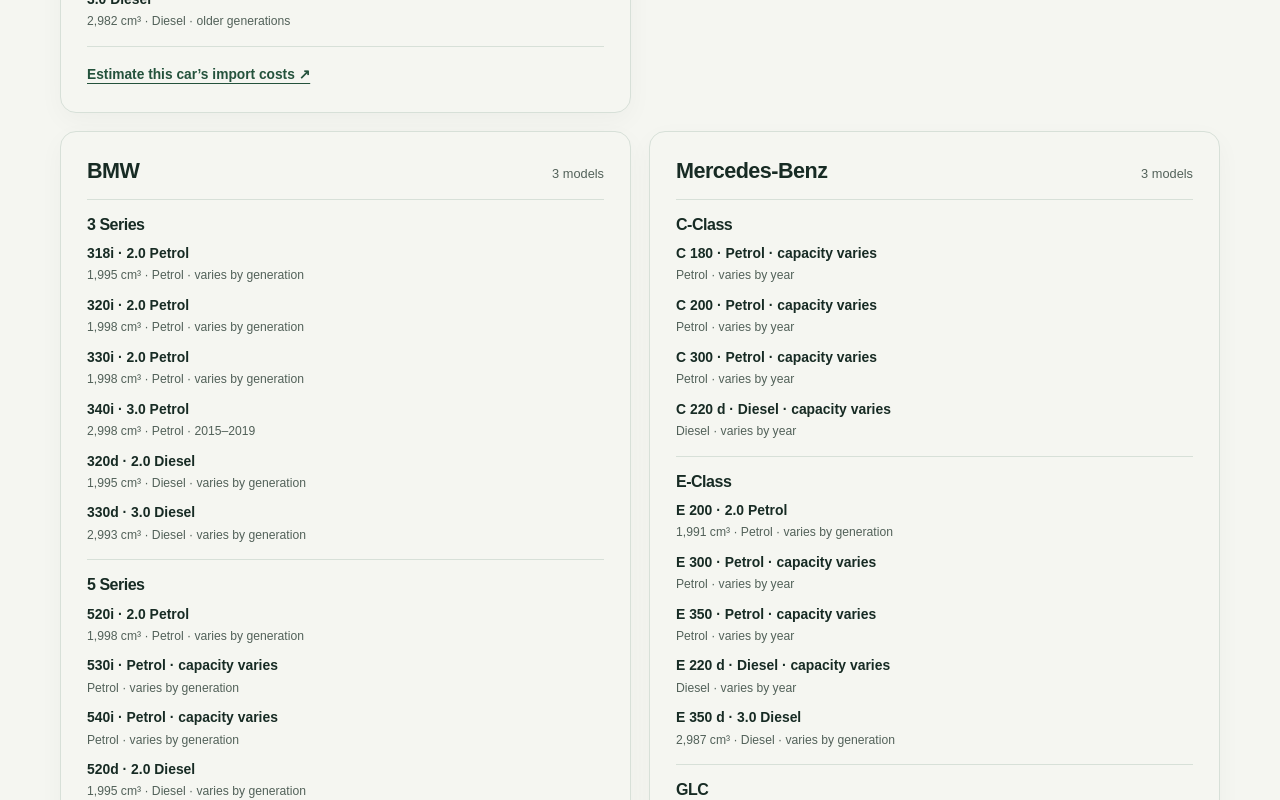
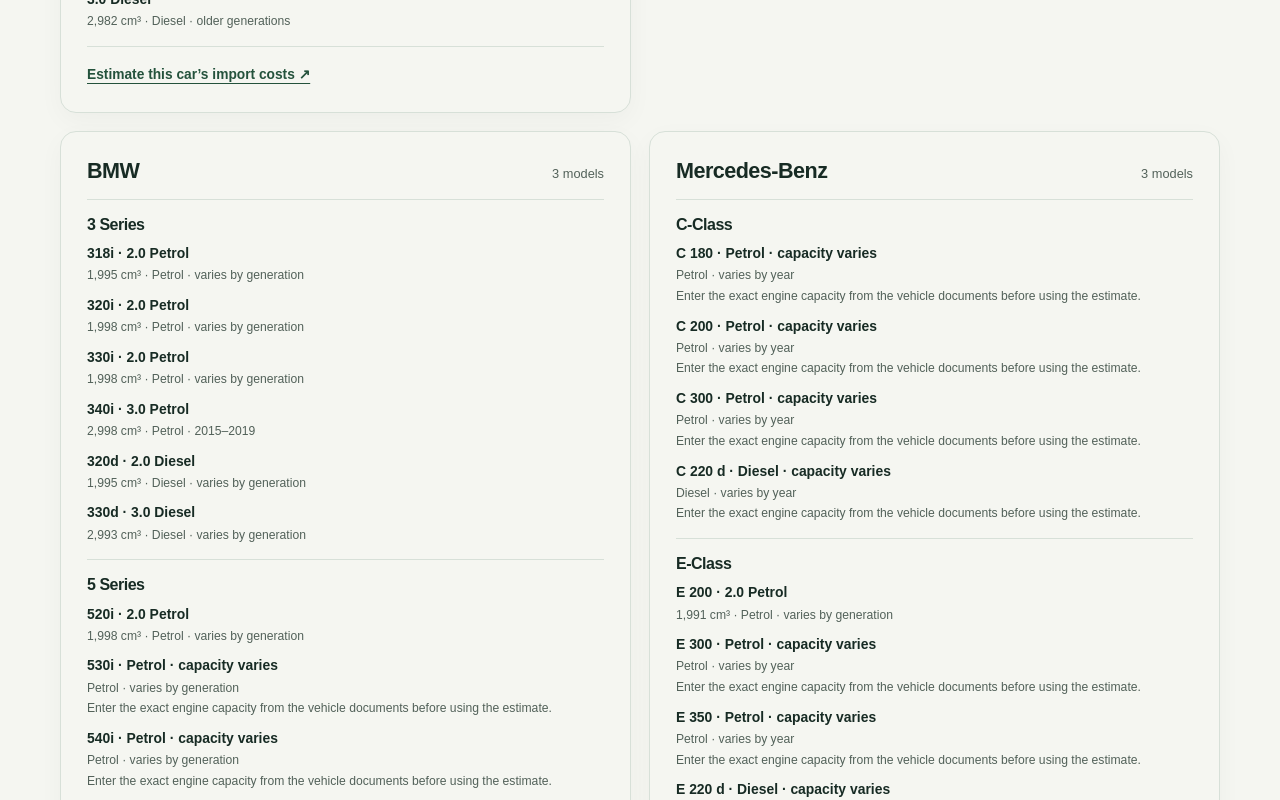
Before and after one commit to GIORGIO2032Q4E/portavero, a Next.js app: page /vehicles in a window 1280 px wide. Shown: the part 2100-2900 px from the top of the page. Built offline with nearby package versions, Linux system fonts and the light colour scheme; no server answers.

Commit message:
Show catalogue capacity warnings

```diff
--- a/src/app/vehicles/page.tsx
+++ b/src/app/vehicles/page.tsx
@@ -95,6 +95,7 @@ export default function VehicleCatalogPage() {
                             <li key={engine.id}>
                               <span>{engine.label}</span>
                               <small>{engine.cc > 0 ? `${engine.cc.toLocaleString("en-US")} cm³ · ` : ""}{engine.fuel} · {engine.years}</small>
+                              {engine.note && <small>{engine.note}</small>}
                             </li>
                           ))}
                         </ul>
```
